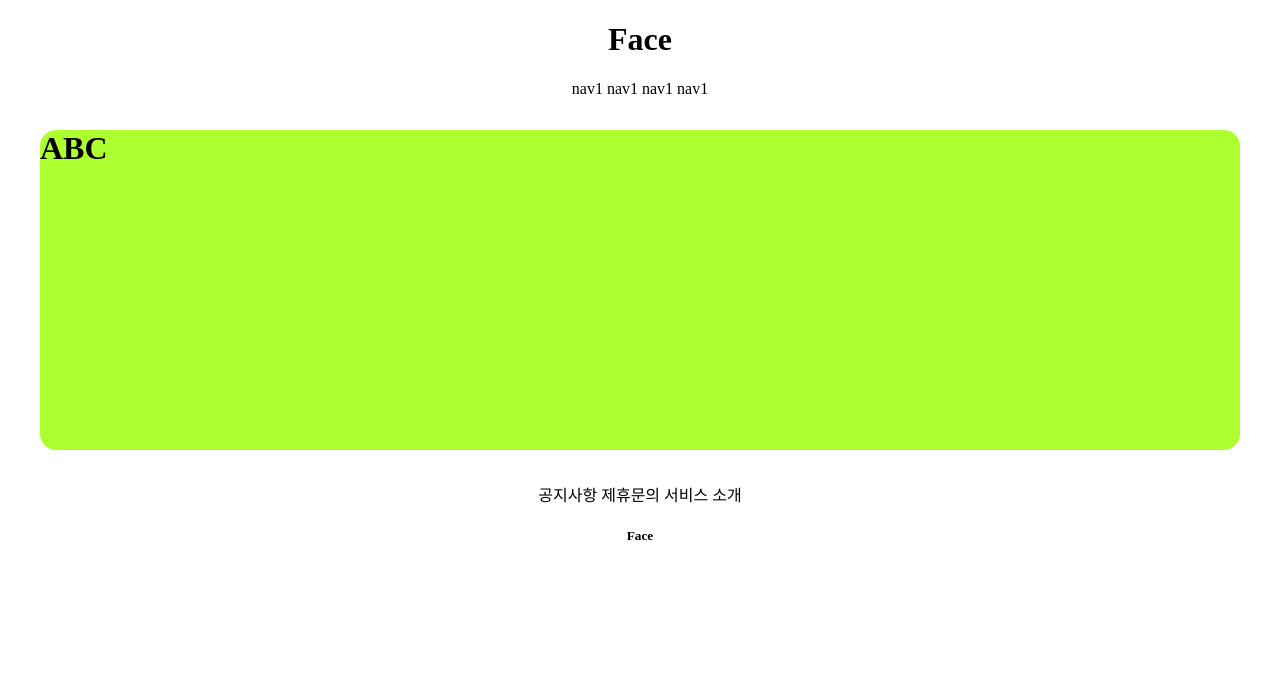
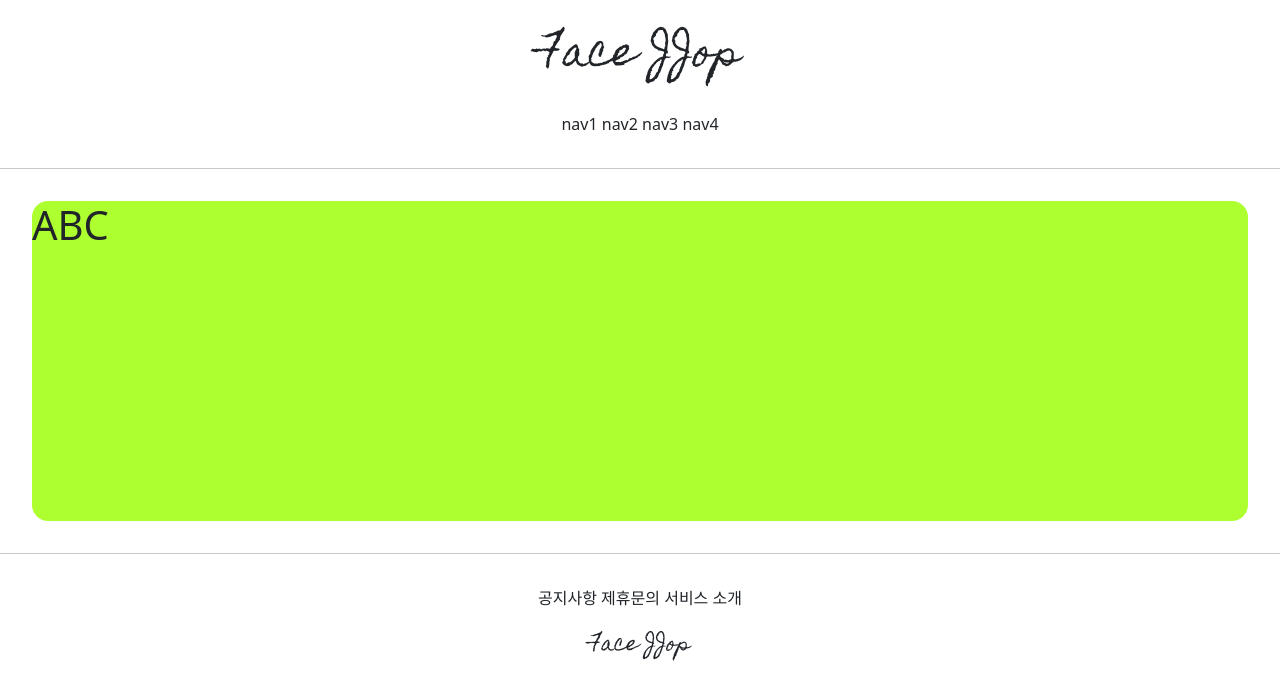
Before and after one commit to TTioTTi/gis_1ban_1, a Django app: page /account/hello_world/ in a window 1280 px wide. Shown: the top 700 px of the page. Run offline with Django 3.2, Linux system fonts and the light colour scheme; parts of the project's set-up code (start-up, migrations or seed data) failed here and were passed over.

Commit message:
7/5 1ban class commit__s3

```diff
--- a/templates/base.html
+++ b/templates/base.html
@@ -5,10 +5,12 @@
 
 {% include 'header.html' %}
 
+<hr>
 
 {% block content %}
 {% endblock %}
 
+<hr>
 
 {% include 'footer.html' %}
 
--- a/templates/footer.html
+++ b/templates/footer.html
@@ -1,12 +1,12 @@
 <div style="text-align: center">
 
-    <div>
+    <div style="margin-top: 2rem">
         <span>공지사항</span>
         <span>제휴문의</span>
         <span>서비스 소개</span>
     </div>
-    <div>
-        <h5>Face</h5>
+    <div style="margin: 1.5rem 0; font-family: 'Homemade Apple', cursive;">
+        <h5>Face JJop</h5>
     </div>
 
 </div>
--- a/templates/head.html
+++ b/templates/head.html
@@ -1,4 +1,14 @@
 <head>
     <meta charset="UTF-8">
     <title>ABC</title>
+
+    {# bootstrap #}
+    <link href="https://cdn.jsdelivr.net/npm/bootstrap@5.0.2/dist/css/bootstrap.min.css" rel="stylesheet" integrity="sha384-EVSTQN3/azprG1Anm3QDgpJLIm9Nao0Yz1ztcQTwFspd3yD65VohhpuuCOmLASjC" crossorigin="anonymous">
+
+    {# google fonts#}
+    <link rel="preconnect" href="https://fonts.googleapis.com">
+    <link rel="preconnect" href="https://fonts.gstatic.com" crossorigin>
+    <link href="https://fonts.googleapis.com/css2?family=Homemade+Apple&display=swap" rel="stylesheet">
+
+
 </head>
--- a/templates/header.html
+++ b/templates/header.html
@@ -1,13 +1,13 @@
 <div style="text-align: center">
 
-    <div>
-        <h1>Face</h1>
+    <div style="margin: 2rem 0; font-family: 'Homemade Apple', cursive;">
+        <h1>Face JJop</h1>
     </div>
-    <div>
+    <div style="margin-bottom: 2rem">
         <span>nav1</span>
-        <span>nav1</span>
-        <span>nav1</span>
-        <span>nav1</span>
+        <span>nav2</span>
+        <span>nav3</span>
+        <span>nav4</span>
     </div>
 
 </div>
```
